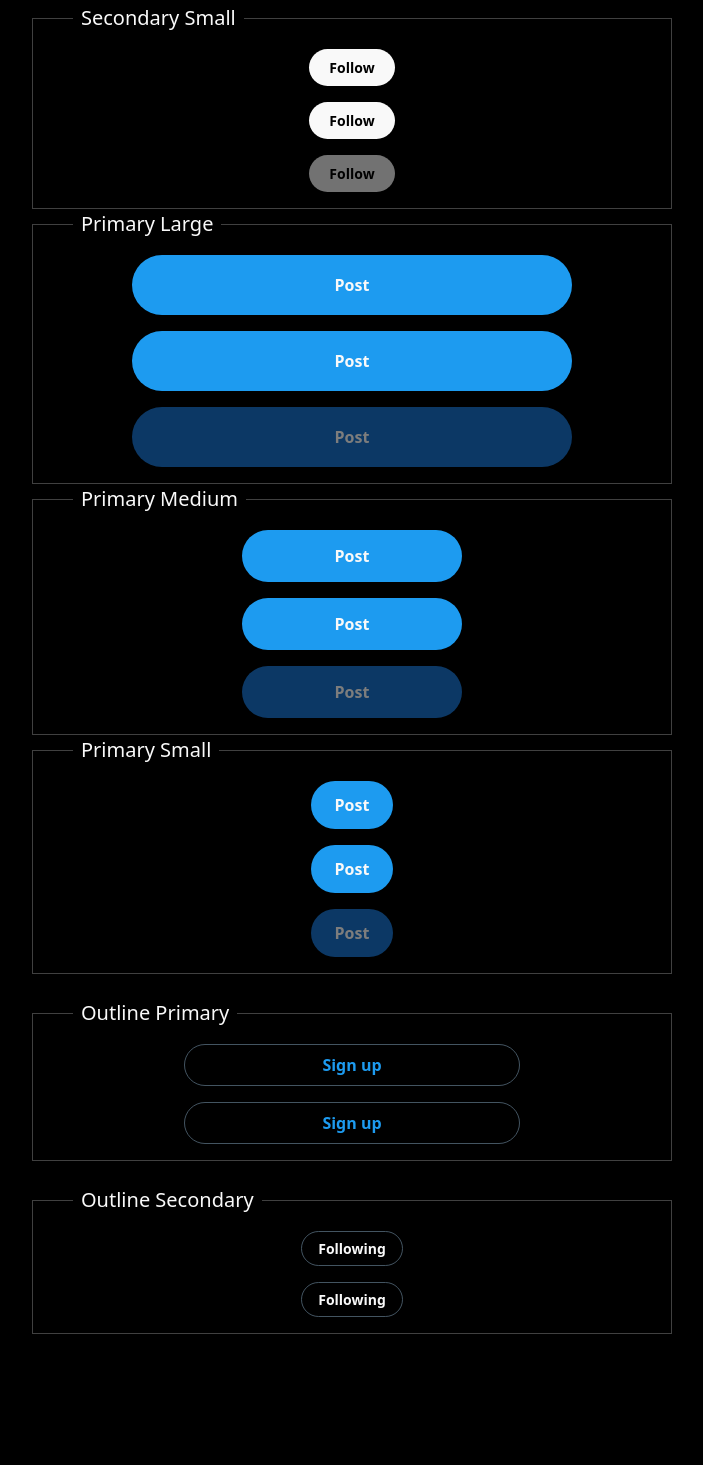
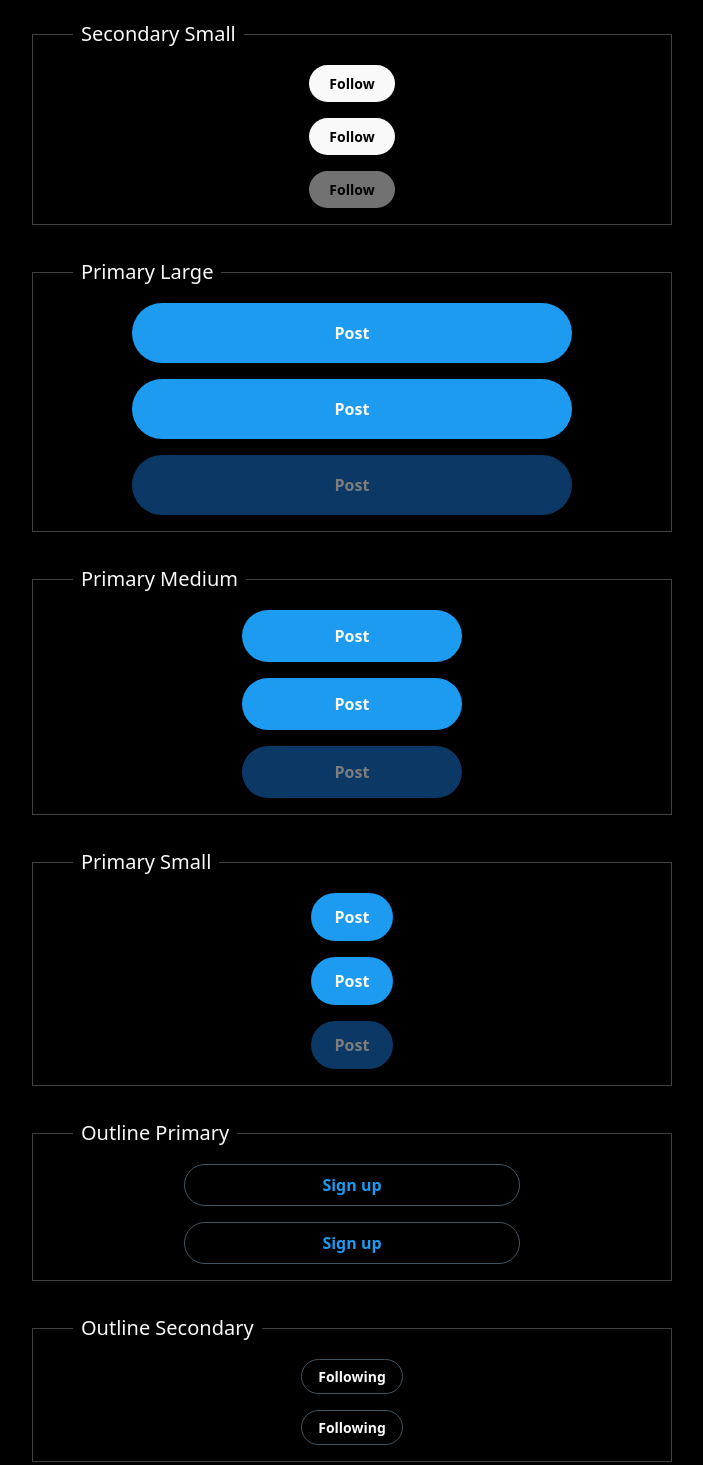
Before and after one commit to KishanMandora/100xUI, a plain HTML site: page core/components/button.html in a window 1280 px wide. Shown: the part 567-2032 px from the top of the page, without its empty margins (288-991 px from the left). Before the commit the page ends 1933 px from the top, so only its background shows below. Drawn offline with Linux system fonts and the light colour scheme.

Commit message:
chore: minor fixes

```diff
--- a/core/components/button.html
+++ b/core/components/button.html
@@ -48,7 +48,7 @@
       </div>
     </fieldset>
 
-    <fieldset class="border border-neutral-700 p-4 mt-6">
+    <fieldset class="border border-neutral-700 p-4 mt-8">
       <legend
         class="text-xl text-neutral-50 font-medium ml-0 mobile:ml-6 px-2 text-center mobile:text-left"
       >
@@ -74,7 +74,7 @@
       </div>
     </fieldset>
 
-    <fieldset class="border border-neutral-700 p-4 mt-6">
+    <fieldset class="border border-neutral-700 p-4 mt-8">
       <legend
         class="text-xl text-neutral-50 font-medium ml-0 mobile:ml-6 px-2 text-center mobile:text-left"
       >
@@ -100,7 +100,7 @@
       </div>
     </fieldset>
 
-    <fieldset class="border border-neutral-700 p-4">
+    <fieldset class="border border-neutral-700 p-4 mt-8">
       <legend
         class="text-xl text-neutral-50 font-medium ml-0 mobile:ml-6 px-2 text-center mobile:text-left"
       >
@@ -126,7 +126,7 @@
       </div>
     </fieldset>
 
-    <fieldset class="border border-neutral-700 p-4">
+    <fieldset class="border border-neutral-700 p-4 mt-8">
       <legend
         class="text-xl text-neutral-50 font-medium ml-0 mobile:ml-6 px-2 text-center mobile:text-left"
       >
@@ -152,7 +152,7 @@
       </div>
     </fieldset>
 
-    <fieldset class="border border-neutral-700 p-4">
+    <fieldset class="border border-neutral-700 p-4 mt-8">
       <legend
         class="text-xl text-neutral-50 font-medium ml-0 mobile:ml-6 px-2 text-center mobile:text-left"
       >
@@ -178,7 +178,7 @@
       </div>
     </fieldset>
 
-    <fieldset class="border border-neutral-700 p-4 mt-6">
+    <fieldset class="border border-neutral-700 p-4 mt-8">
       <legend
         class="text-xl text-neutral-50 font-medium ml-0 mobile:ml-6 px-2 text-center mobile:text-left"
       >
@@ -198,7 +198,7 @@
       </div>
     </fieldset>
 
-    <fieldset class="border border-neutral-700 p-4 mt-6">
+    <fieldset class="border border-neutral-700 p-4 mt-8 mb-4">
       <legend
         class="text-xl text-neutral-50 font-medium ml-0 mobile:ml-6 px-2 text-center mobile:text-left"
       >
```
Also changed, not shown: core/components/avatar.html (+1 -1 lines).
